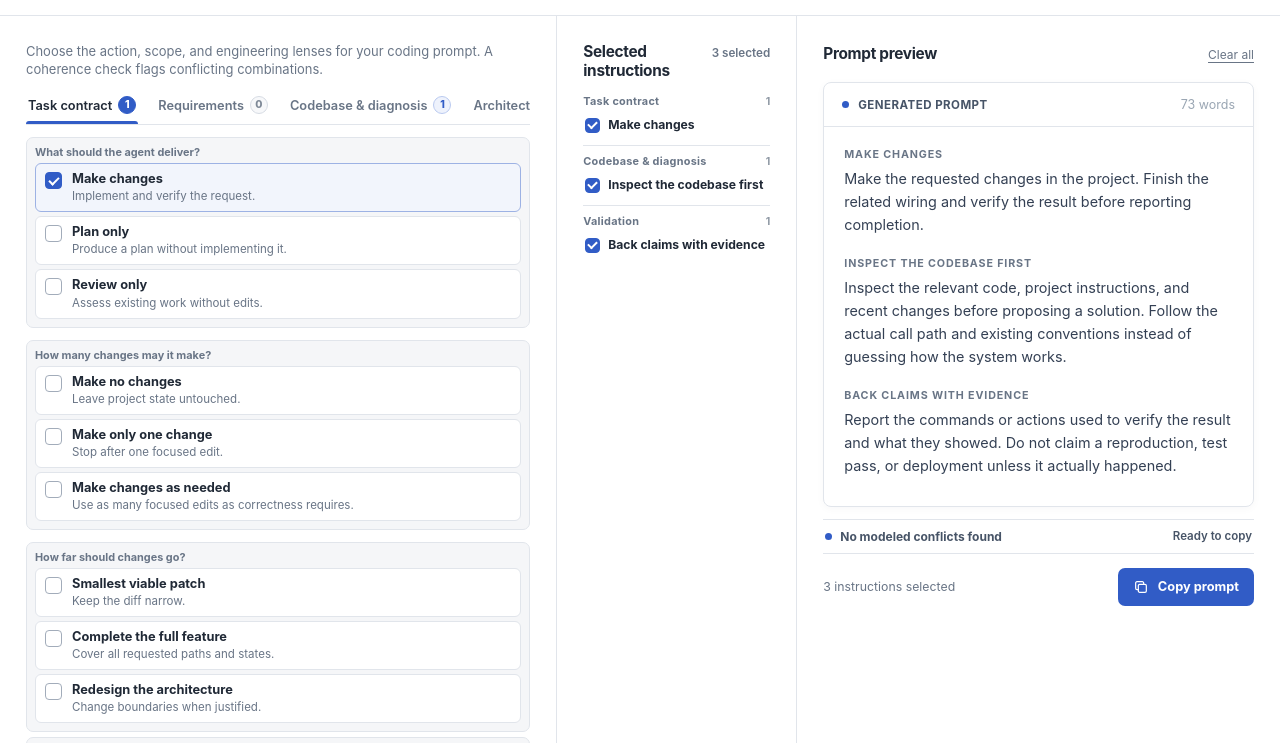
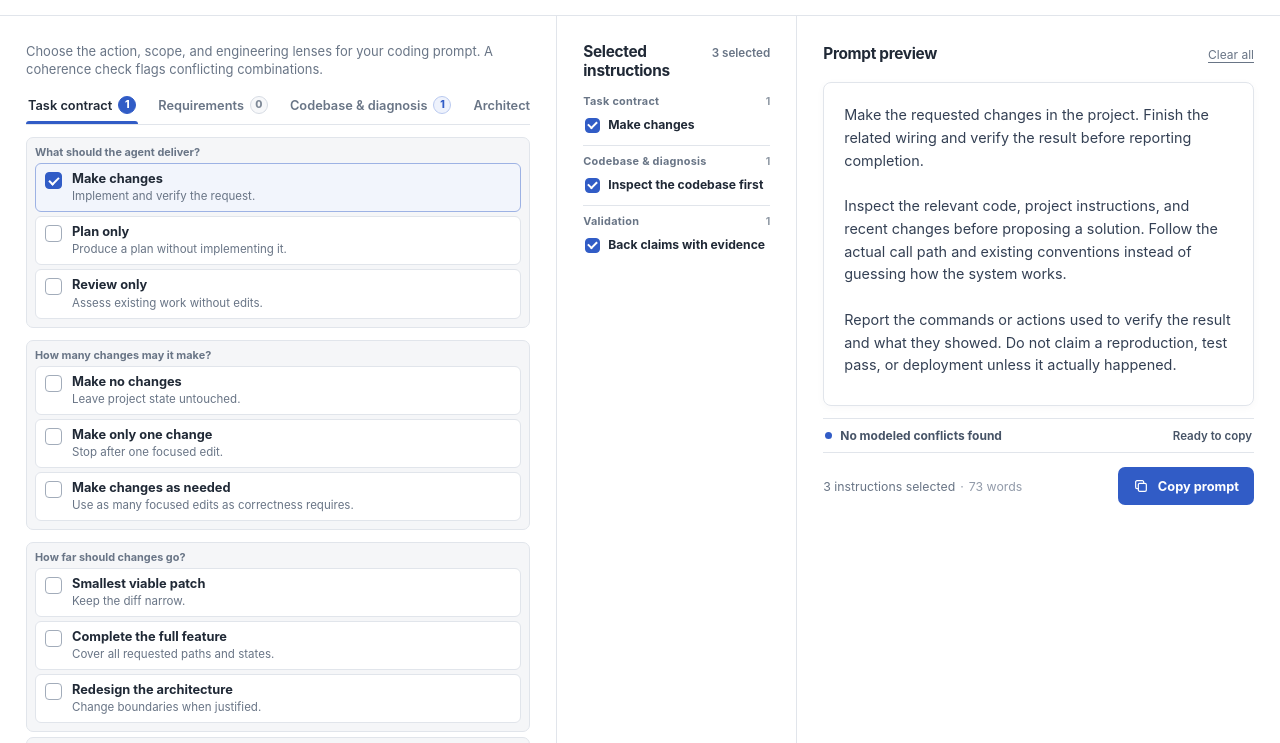
Before and after one commit to artpar/prompt-studio, a plain HTML site: page docs/index.html in a window 1280 px wide. Shown: the part 50-793 px from the top of the page. Drawn offline with Linux system fonts and the light colour scheme.

Commit message:
Render copied prompt verbatim in preview

```diff
--- a/docs/index.html
+++ b/docs/index.html
@@ -90,21 +90,11 @@
       .coherence-list li { margin: 4px 0; }
       .coherence-list strong { display: block; }
       .paper { display: flex; flex-direction: column; min-height: 320px; max-height: calc(100vh - 265px); background: #fff; border: 1px solid var(--line); border-radius: 8px; box-shadow: 0 2px 8px #20293608; overflow: hidden; }
-      .paper-top { flex: none; display: flex; justify-content: space-between; align-items: center; padding: 14px 18px; border-bottom: 1px solid var(--line); }
-      .paper-title { display: flex; align-items: center; gap: 9px; color: #475467; font-size: .72rem; font-weight: 700; letter-spacing: .04em; }
-      .paper-title span { width: 7px; height: 7px; border-radius: 50%; background: var(--accent); }
-      .word-count { color: #9aa6b3; font-size: .78rem; }
-      .prompt-body { flex: 1; overflow-y: auto; padding: 21px 20px 28px; scrollbar-width: thin; }
-      .prompt-block { margin: 0 0 21px; }
-      .prompt-block:last-child { margin-bottom: 0; }
-      .prompt-label { display: block; margin-bottom: 7px; color: var(--muted); font-size: .67rem; font-weight: 700; text-transform: uppercase; letter-spacing: .08em; }
-      .prompt-block p { margin: 0; color: #344054; font-size: .9rem; line-height: 1.58; white-space: pre-wrap; }
-      .empty { height: 100%; min-height: 300px; display: flex; flex-direction: column; justify-content: center; align-items: center; text-align: center; color: #8291a0; }
-      .empty-symbol { width: 56px; height: 56px; border: 1px dashed #c5ccda; border-radius: 14px; display: grid; place-items: center; color: #7890c6; font-size: 1.65rem; margin-bottom: 17px; }
-      .empty strong { color: #425367; font-size: 1rem; }
-      .empty p { max-width: 230px; font-size: .86rem; line-height: 1.5; margin: 7px 0 0; }
+      .prompt-body { flex: 1; overflow-y: auto; padding: 21px 20px 28px; color: #344054; font-size: .9rem; line-height: 1.58; white-space: pre-wrap; scrollbar-width: thin; }
       .preview-actions { display: flex; align-items: center; justify-content: space-between; gap: 16px; margin-top: 14px; }
+      .preview-metrics { display: flex; align-items: center; gap: 5px; }
       .selection-count { color: var(--muted); font-size: .77rem; }
+      .metric-divider, .word-count { color: #929baa; font-size: .77rem; }
       .copy { display: inline-flex; justify-content: center; align-items: center; gap: 9px; border: 0; border-radius: 7px; background: var(--accent); color: white; min-height: 38px; padding: 0 15px; font-weight: 670; font-size: .8rem; transition: background .18s, transform .18s; }
       .copy:hover { background: #244da9; transform: translateY(-1px); }
       .copy:disabled { background: #aebbc5; box-shadow: none; cursor: default; transform: none; }
@@ -112,7 +102,7 @@
       .sr-only { position: absolute; width: 1px; height: 1px; padding: 0; margin: -1px; overflow: hidden; clip: rect(0,0,0,0); white-space: nowrap; border: 0; }
       @media (max-width: 1120px) { .workspace { grid-template-columns: minmax(0, 1fr) 260px; } .preview-side { grid-column: 1 / -1; border-left: 0; border-top: 1px solid var(--line); } .preview-sticky { position: static; max-width: none; } .paper { min-height: 340px; max-height: none; } .prompt-body { max-height: 540px; } }
       @media (max-width: 760px) { .workspace { grid-template-columns: 1fr; } .catalog, .preview-side { padding: 22px 20px; } .catalog-inner { max-width: none; } .selection-side { border-left: 0; border-top: 1px solid var(--line); padding: 18px 20px; } .selected-panel { position: static; height: 250px; min-height: 0; } }
-      @media (max-width: 480px) { .topbar { height: 60px; padding: 0 16px; } .catalog, .preview-side { padding: 18px 14px; } .selection-side { padding: 16px 14px; } .intro { margin-bottom: 15px; } .tabs { gap: 15px; } .option { padding: 8px 9px; } .prompt-body { padding: 20px 18px; } .paper-top { padding: 14px 18px; } }
+      @media (max-width: 480px) { .topbar { height: 60px; padding: 0 16px; } .catalog, .preview-side { padding: 18px 14px; } .selection-side { padding: 16px 14px; } .intro { margin-bottom: 15px; } .tabs { gap: 15px; } .option { padding: 8px 9px; } .prompt-body { padding: 20px 18px; } }
       @media (prefers-reduced-motion: reduce) { *, *::before, *::after { scroll-behavior: auto !important; transition-duration: .01ms !important; } }
     </style>
   </head>
@@ -141,11 +131,10 @@
               <button class="clear" id="clear" type="button">Clear all</button>
             </div>
             <div class="paper">
-              <div class="paper-top"><div class="paper-title"><span aria-hidden="true"></span> GENERATED PROMPT</div><div class="word-count" id="word-count">0 words</div></div>
-              <div class="prompt-body" id="prompt-body" aria-live="polite"></div>
+              <div class="prompt-body" id="prompt-body" role="document" aria-label="Generated prompt" aria-live="polite"></div>
             </div>
             <div class="coherence" id="coherence" aria-live="polite"><div class="coherence-title"><strong id="coherence-title">Checking selection</strong><span id="coherence-count"></span></div><p class="coherence-note" id="coherence-note"></p><ul class="coherence-list" id="coherence-list"></ul></div>
-            <div class="preview-actions"><span class="selection-count" id="selection-count">0 selected</span><button class="copy" id="copy" type="button"><svg viewBox="0 0 24 24" fill="none" stroke="currentColor" stroke-width="1.8" stroke-linecap="round" stroke-linejoin="round" aria-hidden="true"><rect x="8" y="8" width="12" height="12" rx="2"/><path d="M16 8V6a2 2 0 0 0-2-2H6a2 2 0 0 0-2 2v8a2 2 0 0 0 2 2h2"/></svg><span id="copy-label">Copy prompt</span></button></div>
+            <div class="preview-actions"><div class="preview-metrics"><span class="selection-count" id="selection-count">0 selected</span><span class="metric-divider" aria-hidden="true">·</span><span class="word-count" id="word-count">0 words</span></div><button class="copy" id="copy" type="button"><svg viewBox="0 0 24 24" fill="none" stroke="currentColor" stroke-width="1.8" stroke-linecap="round" stroke-linejoin="round" aria-hidden="true"><rect x="8" y="8" width="12" height="12" rx="2"/><path d="M16 8V6a2 2 0 0 0-2-2H6a2 2 0 0 0-2 2v8a2 2 0 0 0 2 2h2"/></svg><span id="copy-label">Copy prompt</span></button></div>
           </div>
         </aside>
       </main>
@@ -376,25 +365,7 @@
         const options = getSelectedOptions();
         const prompt = getPrompt();
         const { conflicts } = renderCoherence(options);
-        promptBody.replaceChildren();
-        if (!options.length) {
-          const empty = document.createElement('div');
-          empty.className = 'empty';
-          empty.innerHTML = '<div class="empty-symbol" aria-hidden="true">＋</div><strong>Your prompt starts here</strong><p>Select an instruction on the left to build your prompt.</p>';
-          promptBody.append(empty);
-        } else {
-          options.forEach(option => {
-            const block = document.createElement('div');
-            block.className = 'prompt-block';
-            const label = document.createElement('span');
-            label.className = 'prompt-label';
-            label.textContent = option.label;
-            const text = document.createElement('p');
-            text.textContent = option.sentences;
-            block.append(label, text);
-            promptBody.append(block);
-          });
-        }
+        promptBody.textContent = prompt;
         const words = prompt.trim() ? prompt.trim().split(/\s+/).length : 0;
         wordCount.textContent = `${words} ${words === 1 ? 'word' : 'words'}`;
         selectionCount.textContent = `${options.length} ${options.length === 1 ? 'instruction' : 'instructions'} selected`;
```
Also changed, not shown: 1 other file.
